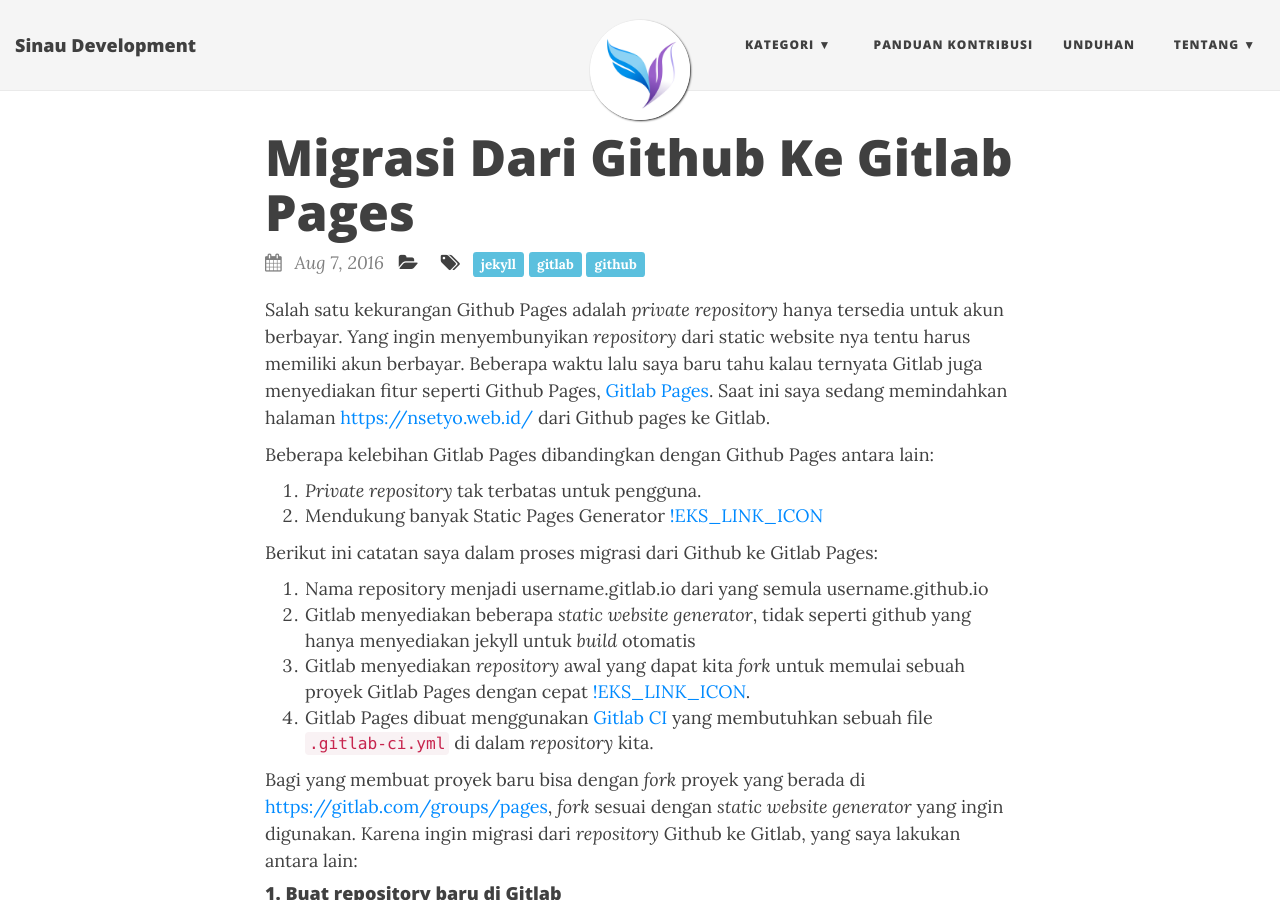
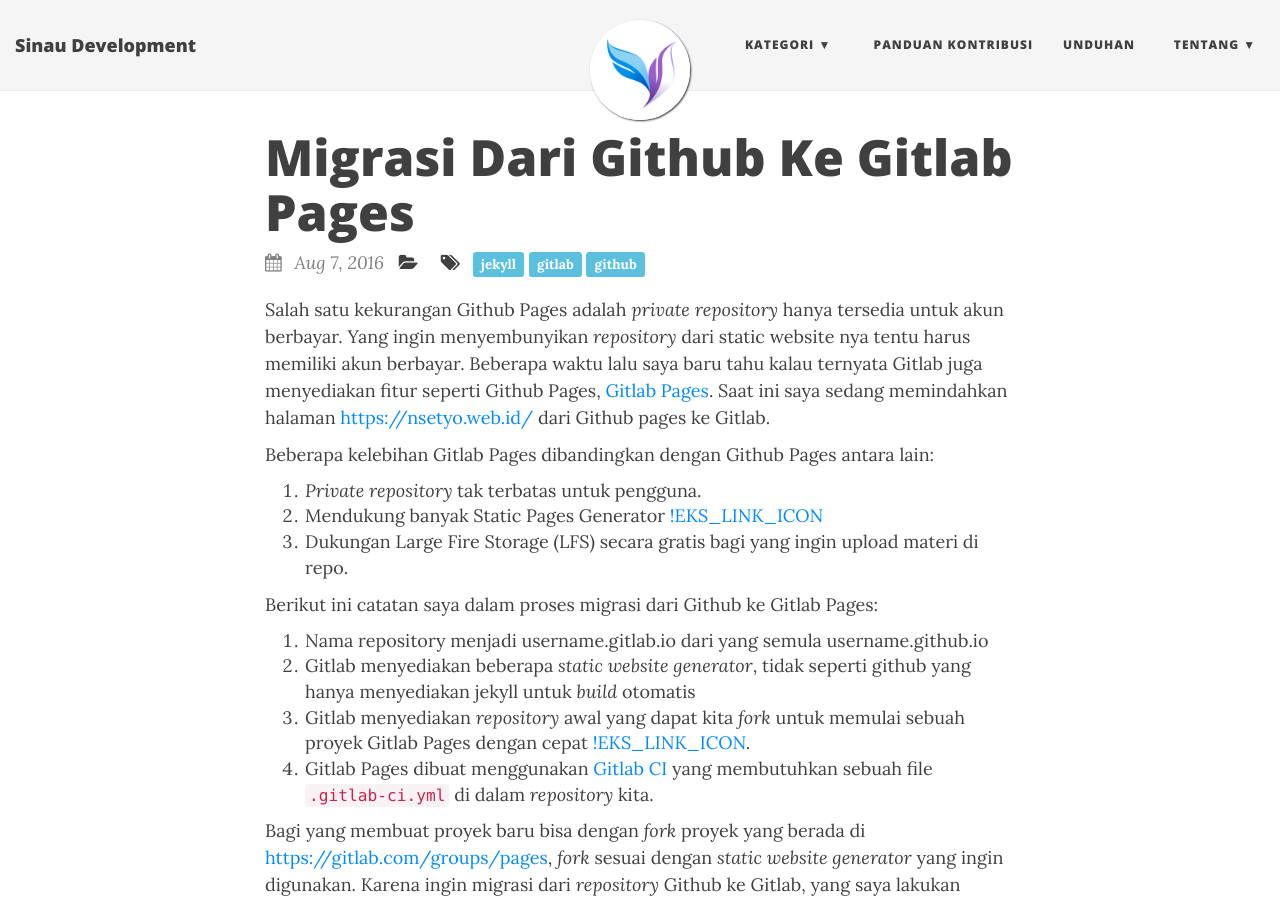
Before and after one commit to SinauDev/SinauDev.github.io, a Jekyll site: the page built from _posts/2016-08-07-migrasi-dari-github-ke-gitlab-pages.md, in a window 1280 px wide and 900 px high. Built offline with Jekyll 4.4.1, drawn with Linux system fonts in a browser that asks for light colours; nearby versions of some CDN libraries; comment, search, counter and statistics services are not loaded.

Commit message:
nambahin info dikit

```diff
--- a/_posts/2016-08-07-migrasi-dari-github-ke-gitlab-pages.md
+++ b/_posts/2016-08-07-migrasi-dari-github-ke-gitlab-pages.md
@@ -18,6 +18,7 @@
 
 1. _Private_ _repository_ tak terbatas untuk pengguna.
 2. Mendukung banyak Static Pages Generator [!EKS_LINK_ICON][6]
+3. Dukungan Large Fire Storage (LFS) secara gratis bagi yang ingin upload materi di repo.
 
 Berikut ini catatan saya
 dalam proses migrasi dari Github ke Gitlab Pages:
```
